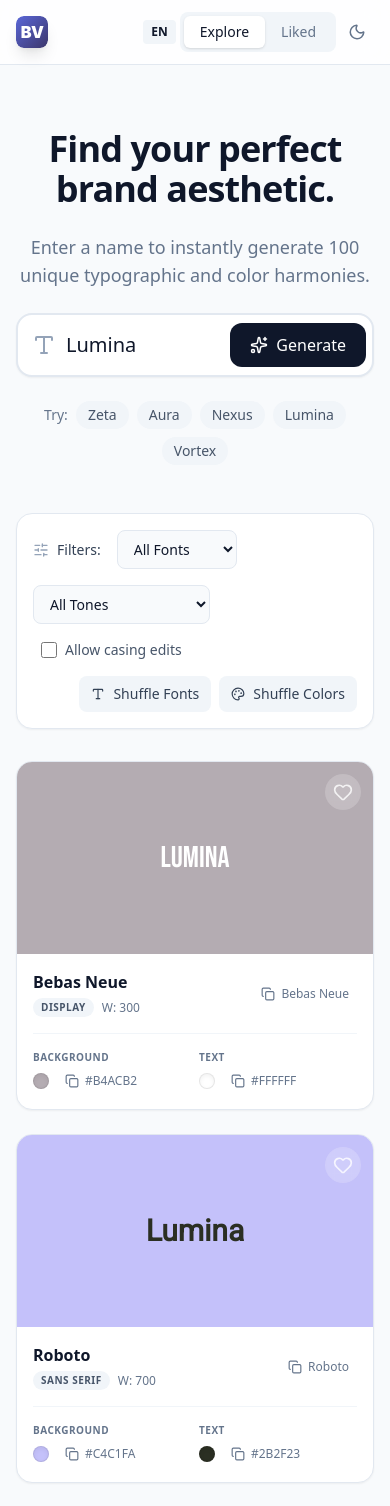
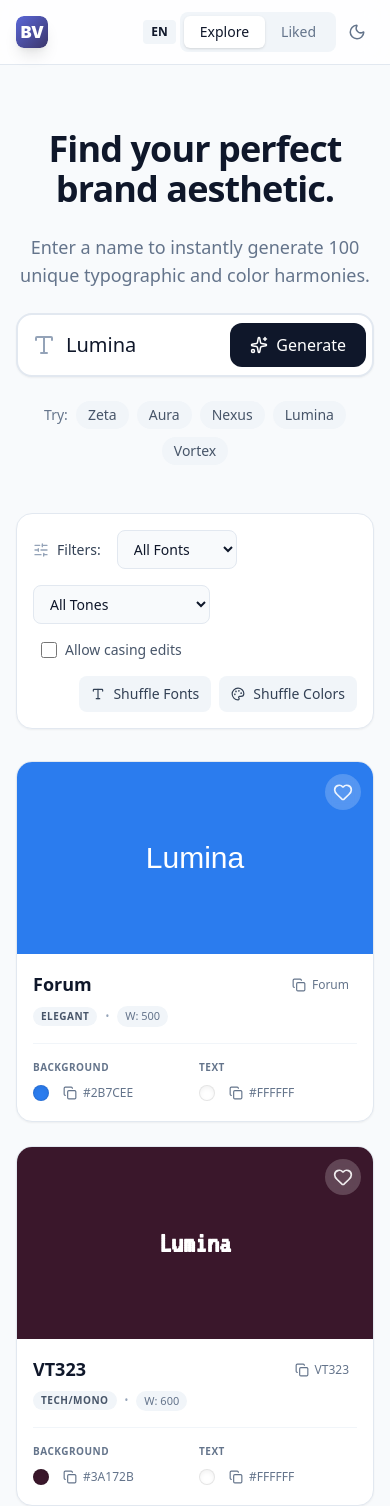
Before and after one commit to beydah/Brand-Variant-Studio, a React (Vite) app: page / in a window 390 px wide. Shown: the top 1506 px of the page. Built offline with nearby package versions, Linux system fonts and the light colour scheme; a web font is replaced by a local one.

Commit message:
feat: Initialize core application with main layout, liked variants page, internationalization, and IndexedDB integration.

```diff
--- a/index.html
+++ b/index.html
@@ -1,5 +1,6 @@
 <!doctype html>
 <html lang="en">
+
 <head>
   <meta charset="UTF-8" />
   <link rel="icon" type="image/svg+xml" href="/src/assets/favicon.svg" />
@@ -7,8 +8,10 @@
   <title>Brand Variant Studio</title>
   <script src="https://cdn.tailwindcss.com"></script>
 </head>
+
 <body>
   <div id="root"></div>
   <script type="module" src="/src/main.jsx"></script>
 </body>
+
 </html>
--- a/src/app.jsx
+++ b/src/app.jsx
@@ -4,7 +4,7 @@ import F_Main_Layout from './components/templates/main_layout';
 import F_Explore_Page from './components/pages/explore_page';
 import F_Liked_Page from './components/pages/liked_page';
 import { F_Use_Theme } from './hooks/use_theme';
-import { F_Use_Local_Storage } from './hooks/use_local_storage';
+import { F_Use_Indexed_DB } from './hooks/use_indexed_db';
 import { F_Use_Font_Loader } from './hooks/use_font_loader';
 import { F_Generate_Variant, F_Export_Liked_Json } from './services/variant_service';
 import { F_Generate_Color_By_Tone, F_Get_Accessible_Text_Color, F_Get_Contrast_Ratio } from './utils/color_utils';
@@ -16,8 +16,8 @@ import { F_Generate_Color_By_Tone, F_Get_Accessible_Text_Color, F_Get_Contrast_R
  */
 export default function F_App() {
   const [l_brand_name, set_l_brand_name] = useState('Lumina');
-  const [l_variants, set_l_variants] = useState([]);
-  const [l_liked_variants, set_l_liked_variants] = F_Use_Local_Storage('brandStudioLiked', []);
+  const [l_variants, set_l_variants, l_variants_loading] = F_Use_Indexed_DB('brandStudioExplore', []);
+  const [l_liked_variants, set_l_liked_variants, l_liked_loading] = F_Use_Indexed_DB('brandStudioLiked', []);
   const [l_active_tab, set_l_active_tab] = useState('explore');
   const [l_is_generating, set_l_is_generating] = useState(false);
   const { is_dark, F_Toggle_Theme } = F_Use_Theme();
@@ -48,10 +48,10 @@ export default function F_App() {
   }, [l_filters]);
 
   useEffect(() => {
-    if (l_variants.length === 0) {
+    if (!l_variants_loading && l_variants.length === 0) {
       F_Generate_New_Variants();
     }
-  }, [F_Generate_New_Variants, l_variants.length]);
+  }, [F_Generate_New_Variants, l_variants.length, l_variants_loading]);
 
   const F_Toggle_Like = (p_variant) => {
     set_l_liked_variants(prev => {
@@ -59,9 +59,23 @@ export default function F_App() {
       if (l_is_liked) {
         return prev.filter(v => v.id !== p_variant.id);
       } else {
-        return [p_variant, ...prev];
+        return [{ ...p_variant, brandName: l_brand_name }, ...prev];
       }
     });
+  };
+
+  const F_Modify_Variant = (p_variant_id, p_new_bg, p_new_text) => {
+    set_l_liked_variants(prev => prev.map(v => {
+      if (v.id === p_variant_id) {
+        return {
+          ...v,
+          bgHex: p_new_bg,
+          textHex: p_new_text,
+          contrastScore: F_Get_Contrast_Ratio(p_new_bg, p_new_text).toFixed(2)
+        };
+      }
+      return v;
+    }));
   };
 
   const F_Shuffle_Colors_Only = () => {
@@ -120,6 +134,7 @@ export default function F_App() {
           brandName={l_brand_name}
           toggleLike={F_Toggle_Like}
           exportLikedJSON={() => F_Export_Liked_Json(l_liked_variants)}
+          modifyVariant={F_Modify_Variant}
         />
       )}
     </F_Main_Layout>
--- a/src/components/organisms/variant_card.jsx
+++ b/src/components/organisms/variant_card.jsx
@@ -1,19 +1,46 @@
 // #region Imports
-import React from 'react';
+import React, { useState, useEffect } from 'react';
 import { useTranslation } from 'react-i18next';
-import { motion } from 'framer-motion';
-import { Heart, Image as ImageIcon } from 'lucide-react';
+import { motion, AnimatePresence } from 'framer-motion';
+import { Heart, Image as ImageIcon, Save, ArrowLeftRight } from 'lucide-react';
 import F_Badge from '../atoms/badge';
 import F_Copy_Button from '../molecules/copy_button';
 import { F_Export_To_Png } from '../../services/variant_service';
+import { F_Get_Luminance, hexToRgb } from '../../utils/color_utils';
 // #endregion
 
 // #region Component
 /**
  * Organism component: Variant Card.
  */
-const F_Variant_Card = ({ variant: p_variant, brandName: p_brand_name, isLiked: p_is_liked, toggleLike: p_toggle_like }) => {
+const F_Variant_Card = ({ variant: p_variant, brandName: p_brand_name, isLiked: p_is_liked, toggleLike: p_toggle_like, isLikedTab: p_is_liked_tab, modifyVariant: p_modify_variant }) => {
     const { t } = useTranslation();
+
+    const [l_edited_bg, set_l_edited_bg] = useState(p_variant.bgHex);
+    const [l_edited_text, set_l_edited_text] = useState(p_variant.textHex);
+
+    useEffect(() => {
+        set_l_edited_bg(p_variant.bgHex);
+        set_l_edited_text(p_variant.textHex);
+    }, [p_variant.bgHex, p_variant.textHex]);
+
+    const l_has_changes = l_edited_bg !== p_variant.bgHex || l_edited_text !== p_variant.textHex;
+
+    const handleSave = () => {
+        if (p_modify_variant) {
+            p_modify_variant(p_variant.id, l_edited_bg, l_edited_text);
+        }
+    };
+
+    const handleSwapColors = () => {
+        const temp = l_edited_bg;
+        set_l_edited_bg(l_edited_text);
+        set_l_edited_text(temp);
+    };
+
+    const l_bg_rgb = hexToRgb(l_edited_bg);
+    const l_bg_luminance = F_Get_Luminance(l_bg_rgb[0], l_bg_rgb[1], l_bg_rgb[2]);
+    const l_icon_color_class = l_bg_luminance > 0.5 ? "text-slate-900" : "text-white/90";
 
     return (
         <motion.div
@@ -26,74 +53,124 @@ const F_Variant_Card = ({ variant: p_variant, brandName: p_brand_name, isLiked:
         >
             {/* Visual Preview */}
             <div
-                className="h-48 flex items-center justify-center p-6 relative"
-                style={{ backgroundColor: p_variant.bgHex }}
+                className="h-48 flex items-center justify-center p-6 relative group/preview"
+                style={{ backgroundColor: l_edited_bg }}
             >
                 <button
                     onClick={() => p_toggle_like(p_variant)}
-                    className="absolute top-3 right-3 p-2 rounded-full bg-white/20 hover:bg-white/40 backdrop-blur-sm transition-colors z-10"
+                    className={`absolute top-3 right-3 p-2 rounded-full bg-white/20 hover:bg-white/40 backdrop-blur-sm transition-colors z-10`}
                 >
-                    <Heart size={20} className={p_is_liked ? "fill-red-500 text-red-500" : "text-white/80"} />
+                    <Heart size={20} className={p_is_liked ? "fill-red-500 text-red-500" : l_icon_color_class} />
                 </button>
 
-                <div className="absolute top-3 left-3 flex flex-col gap-1 opacity-0 group-hover:opacity-100 transition-opacity">
+                <div className="absolute top-3 left-3 flex gap-2 opacity-0 group-hover/preview:opacity-100 transition-opacity z-10">
                     <button
-                        onClick={() => F_Export_To_Png(p_variant, p_brand_name)}
-                        className="p-2 rounded-full bg-white/20 hover:bg-white/40 backdrop-blur-sm transition-colors text-white/90"
+                        onClick={() => F_Export_To_Png({ ...p_variant, bgHex: l_edited_bg, textHex: l_edited_text }, p_brand_name)}
+                        className={`p-2 rounded-full bg-white/20 hover:bg-white/40 backdrop-blur-sm transition-colors ${l_icon_color_class}`}
                         title={t('app.card.export_png')}
                     >
                         <ImageIcon size={16} />
                     </button>
+                    {p_is_liked_tab && (
+                        <button
+                            onClick={handleSwapColors}
+                            className={`p-2 rounded-full bg-white/20 hover:bg-white/40 backdrop-blur-sm transition-colors ${l_icon_color_class}`}
+                            title={t('app.card.swap_colors') || "Swap Colors"}
+                        >
+                            <ArrowLeftRight size={16} />
+                        </button>
+                    )}
                 </div>
 
                 <span
                     className="text-3xl text-center max-w-full truncate px-4"
                     style={{
-                        color: p_variant.textHex,
+                        color: l_edited_text,
                         fontFamily: `"${p_variant.fontFamily}", sans-serif`,
                         fontWeight: p_variant.fontWeight,
                         ...p_variant.styles
                     }}
                 >
-                    {p_brand_name || 'Preview'}
+                    {p_variant.brandName || p_brand_name || 'Preview'}
                 </span>
             </div>
 
             {/* Meta Info */}
-            <div className="p-4 flex flex-col gap-4">
+            <div className="p-4 flex flex-col gap-4 relative">
+                {/* Save Button Overlay */}
+                <AnimatePresence>
+                    {p_is_liked_tab && l_has_changes && (
+                        <motion.button
+                            initial={{ opacity: 0, y: -10 }}
+                            animate={{ opacity: 1, y: 0 }}
+                            exit={{ opacity: 0, y: -10 }}
+                            onClick={handleSave}
+                            className="absolute -top-10 left-0 right-0 mx-4 bg-blue-600 hover:bg-blue-700 text-white shadow-lg rounded-xl py-2 px-4 flex items-center justify-center gap-2 font-medium text-sm transition-colors z-20"
+                        >
+                            <Save size={16} />
+                            Kaydet
+                        </motion.button>
+                    )}
+                </AnimatePresence>
 
-                <div className="flex items-center justify-between">
-                    <div>
-                        <p className="font-semibold text-slate-900 dark:text-white truncate" title={p_variant.fontFamily}>
+                <div className="flex flex-col gap-2">
+                    <div className="flex items-center justify-between">
+                        <span className="font-semibold text-lg text-slate-900 dark:text-white truncate max-w-full" title={p_variant.fontFamily}>
                             {p_variant.fontFamily}
-                        </p>
-                        <div className="flex items-center gap-2 mt-1">
-                            <F_Badge className="bg-slate-100 text-slate-600 dark:bg-slate-800 dark:text-slate-400">
-                                {p_variant.fontCategory}
-                            </F_Badge>
-                            <span className="text-xs text-slate-500">{t('app.card.weight')} {p_variant.fontWeight}</span>
+                        </span>
+                        <div className="shrink-0 mt-0.5">
+                            <F_Copy_Button text={p_variant.fontFamily} tooltip={t('app.card.copy_font')} />
                         </div>
                     </div>
-                    <F_Copy_Button text={p_variant.fontFamily} tooltip={t('app.card.copy_font')} />
+
+                    <div className="flex flex-wrap items-center gap-2">
+                        <F_Badge className="bg-slate-100 text-slate-600 dark:bg-slate-800 dark:text-slate-400 truncate max-w-[120px]">
+                            {p_variant.fontCategory}
+                        </F_Badge>
+                        <span className="text-slate-400 dark:text-slate-500 text-[10px]">•</span>
+                        <span className="text-[11px] font-medium text-slate-500 whitespace-nowrap bg-slate-100 dark:bg-slate-800 px-2 py-0.5 rounded-full">
+                            {t('app.card.weight')} {p_variant.fontWeight}
+                        </span>
+                    </div>
                 </div>
 
                 <div className="h-px bg-slate-100 dark:bg-slate-800 w-full" />
 
                 <div className="flex justify-between items-center gap-2">
                     <div className="flex gap-2 w-full">
-                        <div className="flex-1 flex flex-col gap-1">
+                        <div className="flex-1 flex flex-col gap-1.5">
                             <span className="text-[10px] uppercase text-slate-500 font-semibold tracking-wider">{t('app.card.background')}</span>
-                            <div className="flex items-center gap-2">
-                                <div className="w-4 h-4 rounded-full border border-black/10 shadow-inner" style={{ background: p_variant.bgHex }} />
-                                <F_Copy_Button text={p_variant.bgHex.toUpperCase()} tooltip={t('app.card.copy_bg')} />
+                            <div className="flex items-center gap-1.5 flex-wrap">
+                                {p_is_liked_tab ? (
+                                    <input
+                                        type="color"
+                                        value={l_edited_bg}
+                                        onChange={(e) => set_l_edited_bg(e.target.value)}
+                                        className="w-4 h-4 rounded-full border border-black/10 shadow-inner p-0 overflow-hidden cursor-pointer shrink-0"
+                                        style={{ backgroundColor: l_edited_bg, appearance: 'none' }}
+                                    />
+                                ) : (
+                                    <div className="w-4 h-4 rounded-full border border-black/10 shadow-inner shrink-0" style={{ background: l_edited_bg }} />
+                                )}
+                                <F_Copy_Button text={l_edited_bg.toUpperCase()} tooltip={t('app.card.copy_bg')} />
                             </div>
                         </div>
 
-                        <div className="flex-1 flex flex-col gap-1">
+                        <div className="flex-1 flex flex-col gap-1.5">
                             <span className="text-[10px] uppercase text-slate-500 font-semibold tracking-wider">{t('app.card.text')}</span>
-                            <div className="flex items-center gap-2">
-                                <div className="w-4 h-4 rounded-full border border-black/10 shadow-inner" style={{ background: p_variant.textHex }} />
-                                <F_Copy_Button text={p_variant.textHex.toUpperCase()} tooltip={t('app.card.copy_text')} />
+                            <div className="flex items-center gap-1.5 flex-wrap">
+                                {p_is_liked_tab ? (
+                                    <input
+                                        type="color"
+                                        value={l_edited_text}
+                                        onChange={(e) => set_l_edited_text(e.target.value)}
+                                        className="w-4 h-4 rounded-full border border-black/10 shadow-inner p-0 overflow-hidden cursor-pointer shrink-0"
+                                        style={{ backgroundColor: l_edited_text, appearance: 'none' }}
+                                    />
+                                ) : (
+                                    <div className="w-4 h-4 rounded-full border border-black/10 shadow-inner shrink-0" style={{ background: l_edited_text }} />
+                                )}
+                                <F_Copy_Button text={l_edited_text.toUpperCase()} tooltip={t('app.card.copy_text')} />
                             </div>
                         </div>
                     </div>
--- a/src/components/pages/liked_page.jsx
+++ b/src/components/pages/liked_page.jsx
@@ -11,7 +11,7 @@ import F_Variant_Card from '../organisms/variant_card';
 /**
  * Page component: Liked Page.
  */
-const F_Liked_Page = ({ likedVariants: p_liked_variants, brandName: p_brand_name, toggleLike: p_toggle_like, exportLikedJSON: p_export_liked_json }) => {
+const F_Liked_Page = ({ likedVariants: p_liked_variants, brandName: p_brand_name, toggleLike: p_toggle_like, exportLikedJSON: p_export_liked_json, modifyVariant: p_modify_variant }) => {
     const { t } = useTranslation();
 
     return (
@@ -39,6 +39,8 @@ const F_Liked_Page = ({ likedVariants: p_liked_variants, brandName: p_brand_name
                                 brandName={p_brand_name}
                                 isLiked={true}
                                 toggleLike={p_toggle_like}
+                                modifyVariant={p_modify_variant}
+                                isLikedTab={true}
                             />
                         ))}
                     </AnimatePresence>
--- a/src/components/templates/main_layout.jsx
+++ b/src/components/templates/main_layout.jsx
@@ -1,6 +1,7 @@
 // #region Imports
 import React from 'react';
 import F_Header from '../organisms/header';
+import { useTranslation } from 'react-i18next';
 // #endregion
 
 // #region Component
@@ -8,6 +9,8 @@ import F_Header from '../organisms/header';
  * Template component: Main Layout.
  */
 const F_Main_Layout = ({ children: p_children, activeTab: p_active_tab, setActiveTab: p_set_active_tab, likedCount: p_liked_count, isDark: p_is_dark, toggleTheme: p_toggle_theme }) => {
+    const { t } = useTranslation();
+
     return (
         <div className="min-h-screen bg-slate-50 dark:bg-slate-950 text-slate-900 dark:text-slate-100 font-sans transition-colors duration-300">
             <F_Header
@@ -17,9 +20,16 @@ const F_Main_Layout = ({ children: p_children, activeTab: p_active_tab, setActiv
                 isDark={p_is_dark}
                 toggleTheme={p_toggle_theme}
             />
-            <main className="max-w-7xl mx-auto px-4 sm:px-6 lg:px-8 py-8 space-y-8">
+            <main className="max-w-7xl mx-auto px-4 sm:px-6 lg:px-8 py-8 space-y-8 min-h-[calc(100vh-160px)]">
                 {p_children}
             </main>
+
+            {/* Footer */}
+            <footer className="border-t border-slate-200 dark:border-slate-800 py-6 text-center no-print">
+                <p className="text-sm text-slate-500 dark:text-slate-400">
+                    {t('app.footer.made_by')} <a href="https://github.com/IlkayBeydah" target="_blank" rel="noopener noreferrer" className="font-medium text-slate-700 dark:text-slate-300 hover:text-blue-600 dark:hover:text-blue-400 transition-colors">Ilkay Beydah Saglam</a> • <a href="https://github.com/IlkayBeydah/Brand-Variant-Studio" target="_blank" rel="noopener noreferrer" className="font-medium text-slate-700 dark:text-slate-300 hover:text-blue-600 dark:hover:text-blue-400 transition-colors">{t('app.footer.contribute')}</a>
+                </p>
+            </footer>
 
             {/* CSS for print mode (PDF export) */}
             <style dangerouslySetInnerHTML={{
--- /dev/null
+++ b/src/hooks/use_indexed_db.js
@@ -0,0 +1,44 @@
+// #region Imports
+import { useState, useEffect } from 'react';
+import { F_IDB_Get, F_IDB_Set } from '../utils/indexed_db';
+// #endregion
+
+// #region IndexedDB Hook
+/**
+ * Hook for IndexedDB persistence.
+ */
+export const F_Use_Indexed_DB = (p_key, p_initial_value) => {
+    const [l_value, set_l_value] = useState(p_initial_value);
+    const [l_is_loading, set_l_is_loading] = useState(true);
+
+    useEffect(() => {
+        let isMounted = true;
+
+        const loadFromIDB = async () => {
+            const savedValue = await F_IDB_Get(p_key);
+            if (isMounted) {
+                if (savedValue !== undefined && savedValue !== null) {
+                    set_l_value(savedValue);
+                }
+                set_l_is_loading(false);
+            }
+        };
+
+        loadFromIDB();
+
+        return () => {
+            isMounted = false;
+        };
+    }, [p_key]);
+
+    const set_value_and_store = (new_value_or_updater) => {
+        set_l_value(prev => {
+            const val = typeof new_value_or_updater === 'function' ? new_value_or_updater(prev) : new_value_or_updater;
+            F_IDB_Set(p_key, val);
+            return val;
+        });
+    };
+
+    return [l_value, set_value_and_store, l_is_loading];
+};
+// #endregion
--- a/src/hooks/use_local_storage.js
+++ /dev/null
@@ -1,21 +0,0 @@
-// #region Imports
-import { useState, useEffect } from 'react';
-// #endregion
-
-// #region Local Storage Hook
-/**
- * Hook for local storage persistence.
- */
-export const F_Use_Local_Storage = (p_key, p_initial_value) => {
-    const [l_value, set_l_value] = useState(() => {
-        const l_saved = localStorage.getItem(p_key);
-        return l_saved ? JSON.parse(l_saved) : p_initial_value;
-    });
-
-    useEffect(() => {
-        localStorage.setItem(p_key, JSON.stringify(l_value));
-    }, [p_key, l_value]);
-
-    return [l_value, set_l_value];
-};
-// #endregion
--- a/src/locales/en.json
+++ b/src/locales/en.json
@@ -34,7 +34,12 @@
             "text": "Text",
             "copy_bg": "Copy Background Hex",
             "copy_text": "Copy Text Hex",
-            "weight": "W:"
+            "weight": "W:",
+            "swap_colors": "Swap Colors"
+        },
+        "footer": {
+            "made_by": "Made by",
+            "contribute": "Contribute on GitHub"
         }
     }
 }
--- a/src/locales/tr.json
+++ b/src/locales/tr.json
@@ -34,7 +34,12 @@
             "text": "Metin",
             "copy_bg": "Arka Plan Hex Kopyala",
             "copy_text": "Metin Hex Kopyala",
-            "weight": "A:"
+            "weight": "A:",
+            "swap_colors": "Renkleri Değiştir"
+        },
+        "footer": {
+            "made_by": "Geliştiren:",
+            "contribute": "GitHub'da Katkı Yapabilirsiniz"
         }
     }
 }
--- a/src/utils/color_utils.js
+++ b/src/utils/color_utils.js
@@ -3,7 +3,7 @@
  * Converts hex to RGB.
  * @param {string} p_hex
  */
-export const F_Hex_To_Rgb = (p_hex) => {
+export const hexToRgb = (p_hex) => {
     let r = 0, g = 0, b = 0;
     if (p_hex.length === 4) {
         r = parseInt(p_hex[1] + p_hex[1], 16);
@@ -16,6 +16,7 @@ export const F_Hex_To_Rgb = (p_hex) => {
     }
     return [r, g, b];
 };
+export const F_Hex_To_Rgb = hexToRgb;
 
 /**
  * Calculates luminance.
--- /dev/null
+++ b/src/utils/indexed_db.js
@@ -0,0 +1,59 @@
+// #region IDB Storage
+/**
+ * Simple IndexedDB Key-Value wrapper.
+ */
+const DB_NAME = 'BrandStudioDB';
+const DB_VERSION = 1;
+const STORE_NAME = 'kv-store';
+
+const F_Get_DB = () => {
+    return new Promise((resolve, reject) => {
+        const request = indexedDB.open(DB_NAME, DB_VERSION);
+
+        request.onerror = () => reject(request.error);
+        request.onsuccess = () => resolve(request.result);
+
+        request.onupgradeneeded = (e) => {
+            const db = e.target.result;
+            if (!db.objectStoreNames.contains(STORE_NAME)) {
+                db.createObjectStore(STORE_NAME);
+            }
+        };
+    });
+};
+
+export const F_IDB_Get = async (key, defaultValue = null) => {
+    try {
+        const db = await F_Get_DB();
+        return new Promise((resolve, reject) => {
+            const transaction = db.transaction(STORE_NAME, 'readonly');
+            const store = transaction.objectStore(STORE_NAME);
+            const request = store.get(key);
+
+            request.onerror = () => reject(request.error);
+            request.onsuccess = () => {
+                resolve(request.result !== undefined ? request.result : defaultValue);
+            };
+        });
+    } catch (err) {
+        console.error('IndexedDB get error:', err);
+        return defaultValue;
+    }
+};
+
+export const F_IDB_Set = async (key, value) => {
+    try {
+        const db = await F_Get_DB();
+        return new Promise((resolve, reject) => {
+            const transaction = db.transaction(STORE_NAME, 'readwrite');
+            const store = transaction.objectStore(STORE_NAME);
+            const request = store.put(value, key);
+
+            request.onerror = () => reject(request.error);
+            request.onsuccess = () => resolve();
+        });
+    } catch (err) {
+        console.error('IndexedDB set error:', err);
+    }
+};
+// #endregion
```
Lines whose indentation alone changed are shown as unchanged.
